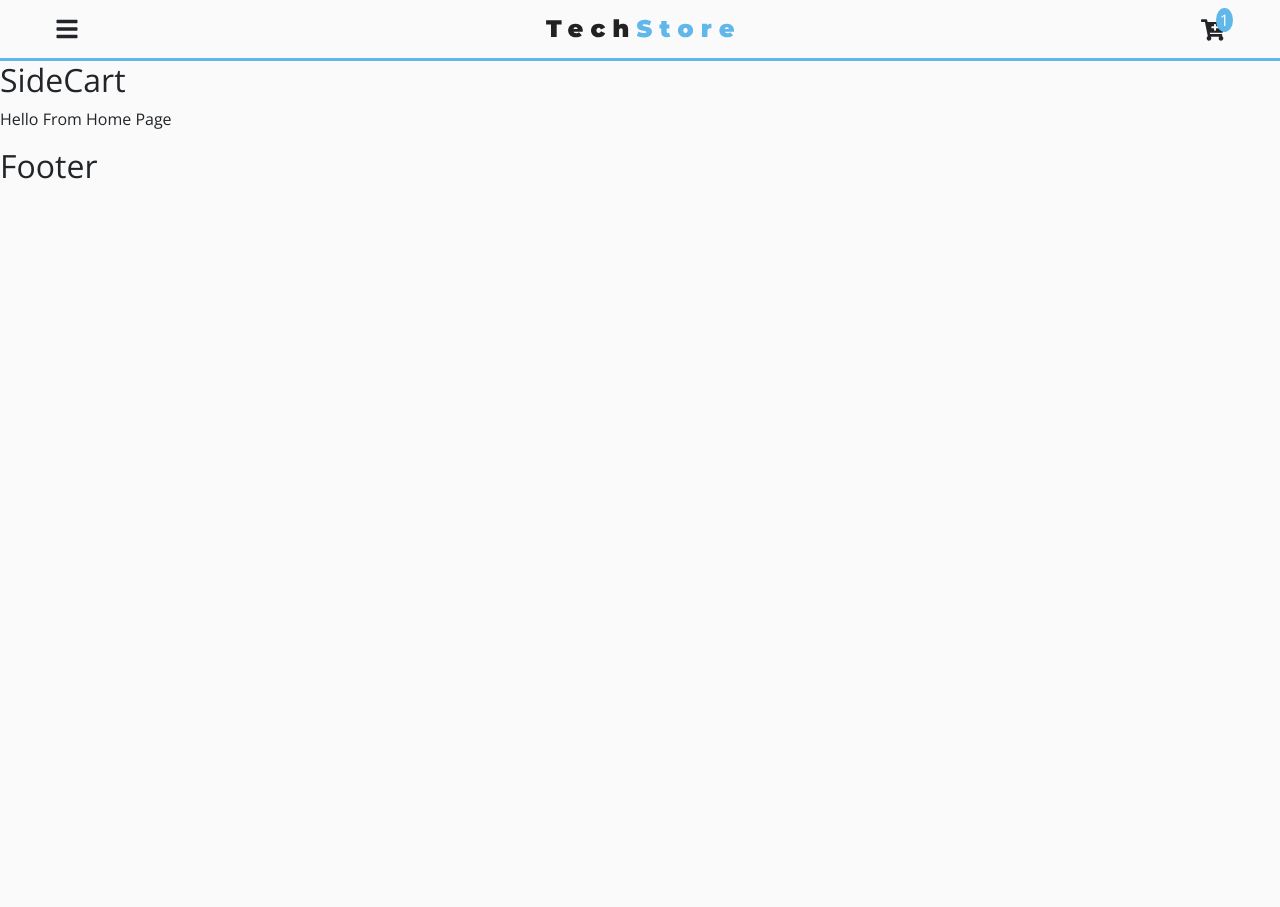
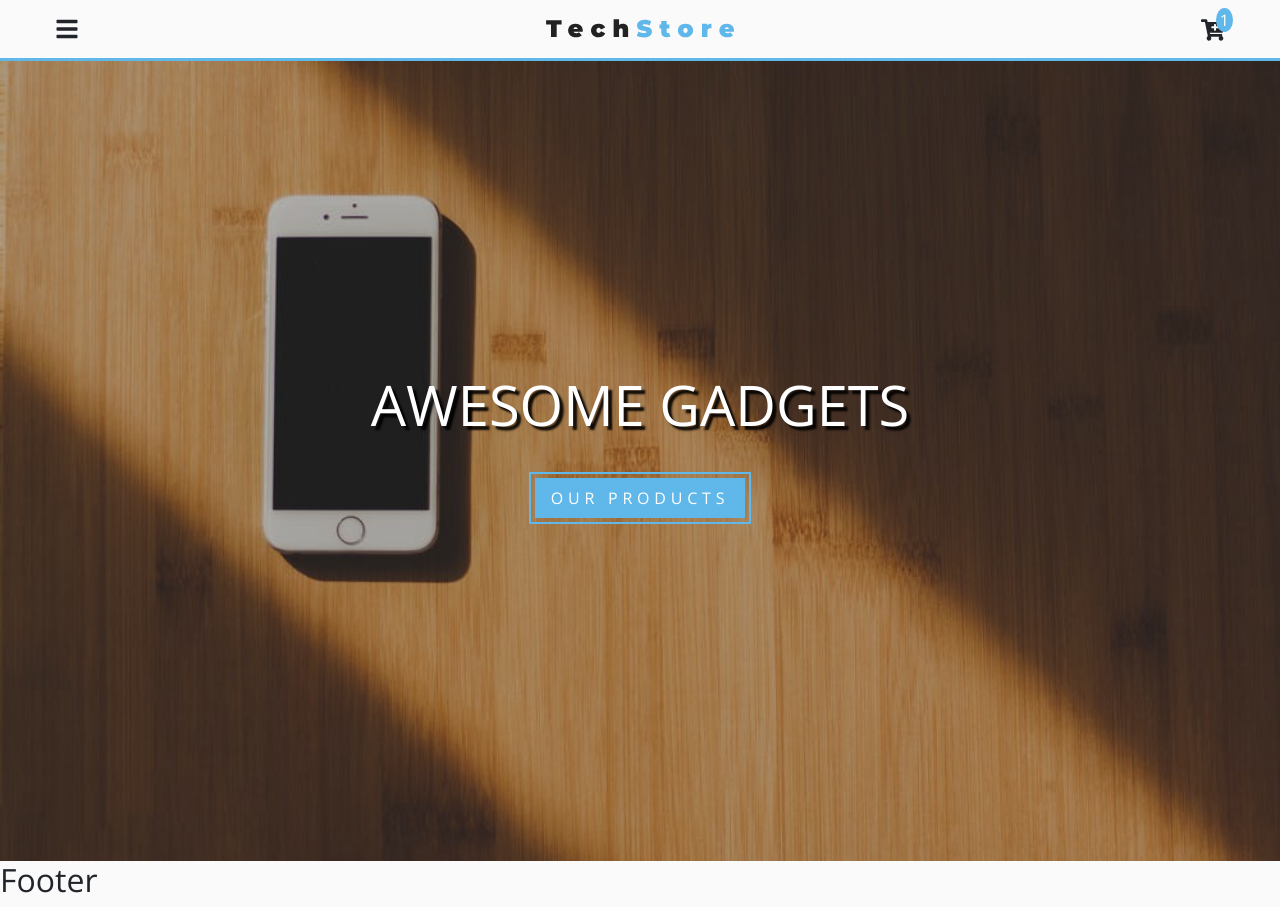
Before and after one commit to DesignerXuraz/react-ecommerce, a React (Create React App) app: page / in a window 1280 px wide. Before the commit the page ends 800 px from the top, so only its background shows below. Built offline with nearby package versions, Linux system fonts and the light colour scheme.

Commit message:
Cart & hero completed

```diff
--- a/src/App.css
+++ b/src/App.css
@@ -8,7 +8,7 @@
   --mainWhite: #fff;
   --mainBlack: #222;
   --mainTransition: all 0.3s ease-in-out;
-  --mainSpacing: 0.3 rem;
+  --mainSpacing: 0.3rem;
 }
 
 .text-title {
@@ -27,3 +27,23 @@ body {
   background: var(--mainGrey) !important;
   color: var(--mainBlack);
 }
+
+.main-link {
+  padding: 0.5rem 1rem;
+  background: var(--primaryColor);
+  color: var(--mainWhite);
+  display: inline-block;
+  text-transform: uppercase;
+  letter-spacing: var(--mainSpacing);
+  outline: 2px solid var(--primaryColor);
+  outline-offset: 4px;
+  border: none;
+  transition: var(--mainTransition);
+}
+
+.main-link:hover {
+  background: var(--primaryRGBA);
+  color: var(--primaryColor);
+  font-weight: bold;
+  text-decoration: none;
+}
--- /dev/null
+++ b/src/components/Hero.js
@@ -0,0 +1,40 @@
+import React, { Fragment } from "react";
+import styled from "styled-components";
+import Bimg from "../images/mainBcg.jpeg";
+
+const Hero = ({ img, title, children, max }) => {
+  return (
+    <Fragment>
+      <HeroWrapper max={max} img={img}>
+        <div className="banner">
+          <h1 className="title">{title}</h1>
+          {children}
+        </div>
+      </HeroWrapper>
+    </Fragment>
+  );
+};
+
+const HeroWrapper = styled.div`
+  display: flex;
+  text-align: center;
+  align-items: center;
+  justify-content: center;
+  min-height: ${props => (props.max ? "100vh" : "60vh")};
+  background: linear-gradient(var(--primaryRGBA), var(--primaryRGBA)),
+    url(${props => props.img}) center/cover no-repeat;
+  color: var(--mainWhite);
+
+  .title {
+    font-size: 3.5rem;
+    text-transform: uppercase;
+    letter-spacing: var(---mainSpacing);
+    text-shadow: 4px 4px 2px rgba(0, 0, 0, 0.9);
+  }
+`;
+
+Hero.defaultProps = {
+  img: Bimg
+};
+
+export default Hero;
--- a/src/components/SideCart.js
+++ b/src/components/SideCart.js
@@ -1,11 +1,38 @@
 import React, { Fragment } from "react";
-
+import styled from "styled-components";
+import { ProductConsumer } from "../context/contexts";
 const SideCart = () => {
   return (
     <Fragment>
-      <h2>SideCart</h2>
+      <ProductConsumer>
+        {value => {
+          const { cart, cartOpen, CloseCart } = value;
+          return (
+            <CartWrapper active={cartOpen} onClick={CloseCart}>
+              <p>Cart Items</p>
+            </CartWrapper>
+          );
+        }}
+      </ProductConsumer>
     </Fragment>
   );
 };
 
+const CartWrapper = styled.div`
+  position: fixed;
+  top: 60px;
+  right: 0;
+  width: 100%;
+  height: 100%;
+  background: var(--mainGrey);
+  border-left: 4px solid var(--primaryColor);
+  z-index: 1;
+  transform: ${props => (props.active ? "translateX(0)" : "translateX(100%)")};
+  transition: var(--mainTransition);
+
+  @media (min-width: 575px) {
+    width: 20rem;
+  }
+`;
+
 export default SideCart;
--- a/src/components/Sidebar.js
+++ b/src/components/Sidebar.js
@@ -37,7 +37,7 @@ const SideWrapper = styled.nav`
   position: fixed;
   top: 60px;
   left: 0;
-  height: 100%vh;
+  height: 100vh;
   width: 100%;
   background: var(--mainGrey);
   z-index: 1;
@@ -54,7 +54,7 @@ const SideWrapper = styled.nav`
     font-size: 2rem;
     text-transform: capitalize;
     color: var(--mainBlack);
-    padding: 1rem 0.5rem;
+    padding: 1rem 3rem;
     background: transparent;
     transition: var(--mainTransition);
   }
--- a/src/context/contexts.js
+++ b/src/context/contexts.js
@@ -8,7 +8,8 @@ class ProductProvider extends Component {
     sidebarOpen: false,
     cartOpen: false,
     cartItems: 1,
-    Links: LinkData
+    Links: LinkData,
+    cart: []
   };
 
   //Sidebar
@@ -25,14 +26,12 @@ class ProductProvider extends Component {
   };
 
   //Open Cart
-  cartOpen = () => {
-    this.setState({
-      cartOpen: true
-    });
+  OpenCart = () => {
+    this.setStatOpene({ t: true });
   };
 
   //Close Cart
-  cartClose = () => {
+  CloseCart = () => {
     this.setState({
       cartOpen: false
     });
@@ -46,8 +45,8 @@ class ProductProvider extends Component {
             ...this.state,
             handleSidebar: this.handleSidebar,
             handleCart: this.handleCart,
-            cartOpen: this.cartOpen,
-            cartClose: this.cartClose
+            OpenCart: this.OpenCart,
+            CloseCart: this.CloseCart
           }}
         >
           {this.props.children}
--- a/src/pages/HomePage.js
+++ b/src/pages/HomePage.js
@@ -1,12 +1,23 @@
 import React, { Fragment } from "react";
 import { ProductConsumer } from "../context/contexts";
+import { Link } from "react-router-dom";
+import Hero from "../components/Hero";
 const HomePage = () => {
   return (
     <Fragment>
       <ProductConsumer>
         {value => {
-          console.log(value);
-          return <p>Hello From Home Page</p>;
+          return (
+            <Hero title="awesome gadgets" max="true">
+              <Link
+                to="/products"
+                className="main-link"
+                style={{ margin: "2rem" }}
+              >
+                Our Products
+              </Link>
+            </Hero>
+          );
         }}
       </ProductConsumer>
     </Fragment>
```
